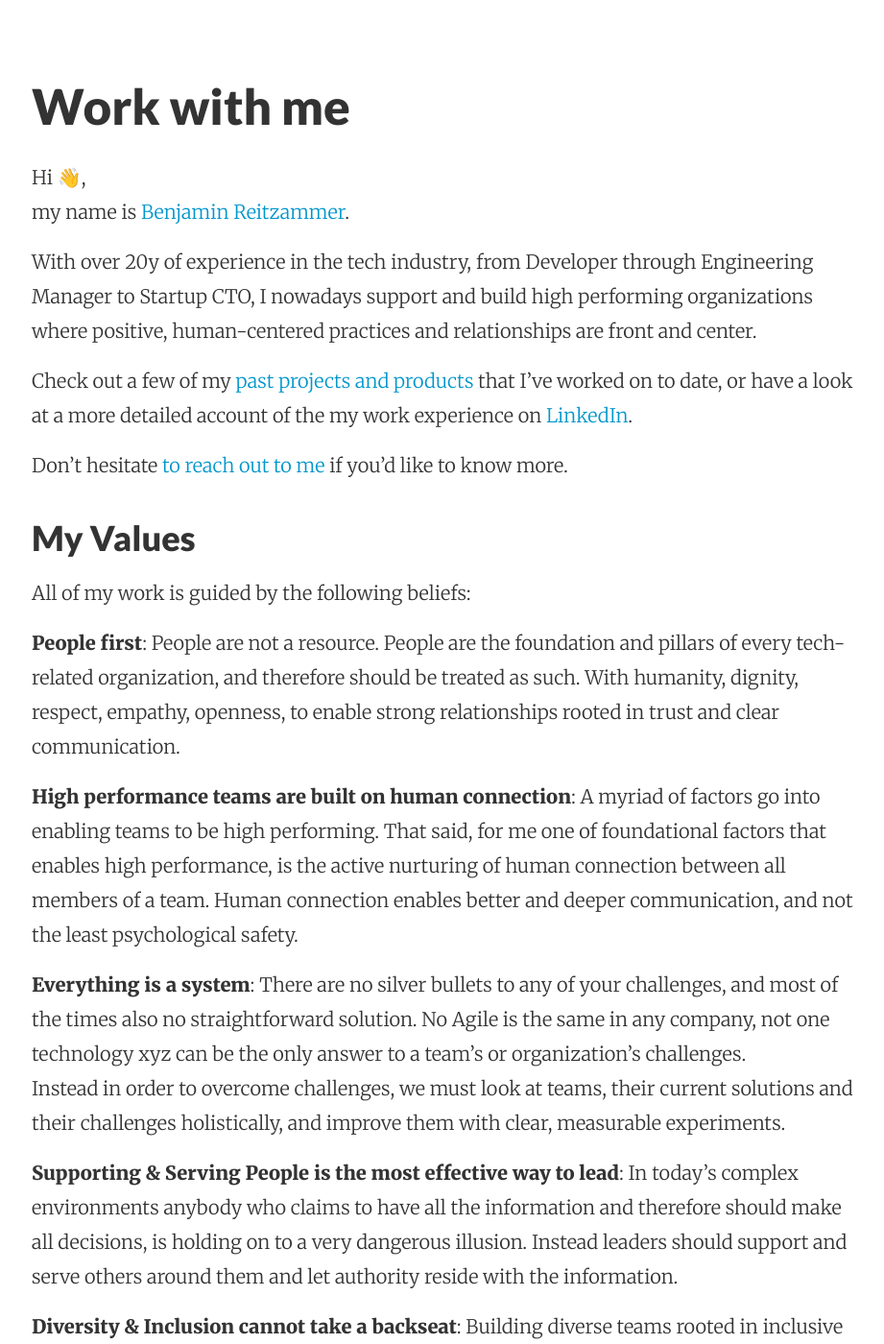
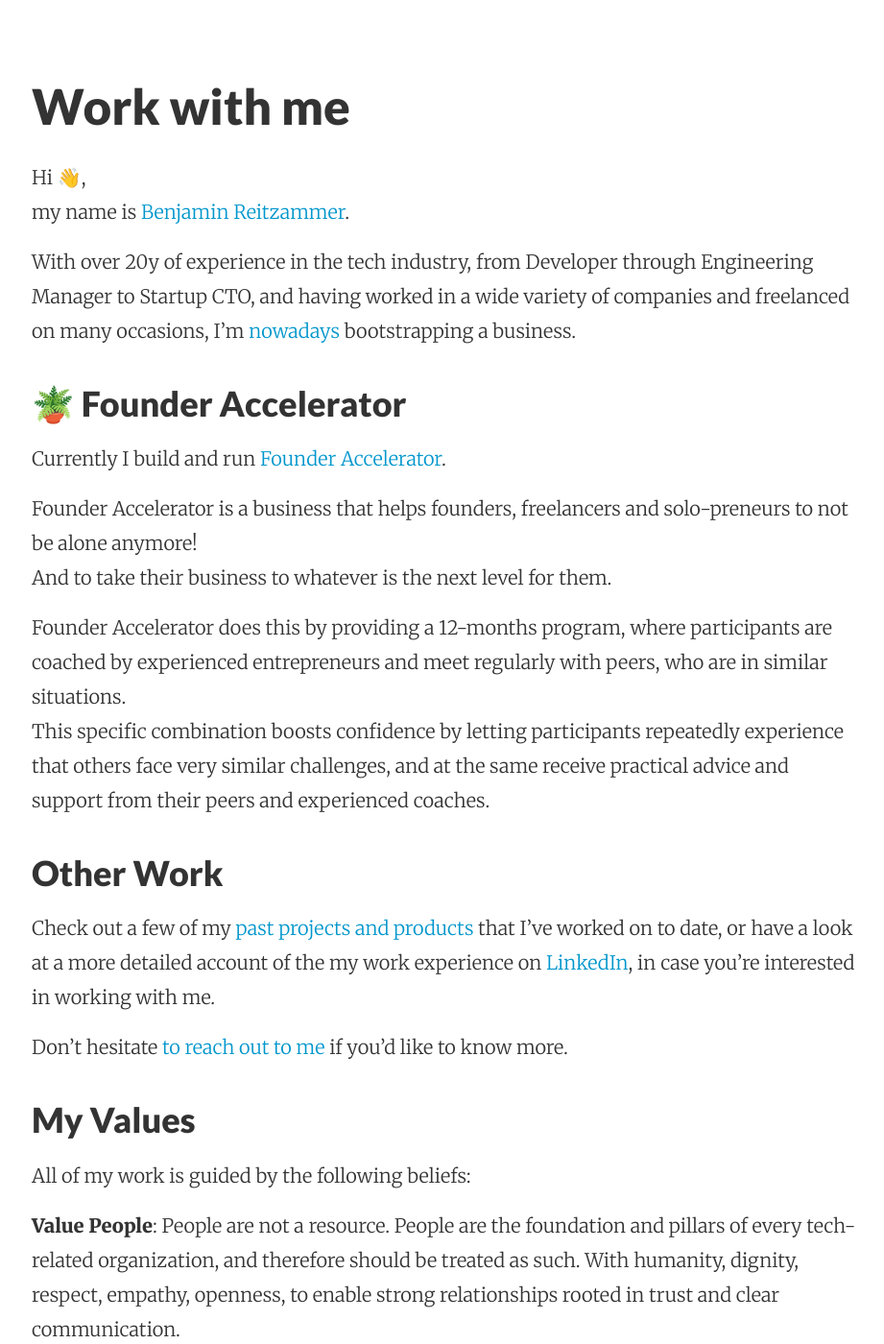
Before and after one commit to benjmin-r/cto.coffee, a Jekyll site: the page built from work/index.md, in a window 1280 px wide and 1400 px high, scrolled down 267 px. Shown: the whole window at 96% size, without its empty margins (175-1096 px from the left). Built offline with Jekyll 4.4.1, drawn with Linux system fonts in a browser that asks for light colours; nearby versions of some CDN libraries; some of the changed text lies outside the part shown.

Commit message:
update work and about page to latest state

```diff
--- a/work/index.md
+++ b/work/index.md
@@ -8,30 +8,56 @@
 Hi 👋,
 my name is [Benjamin Reitzammer](about).
 
-With over 20y of experience in the tech industry, from Developer through Engineering Manager to Startup CTO, I nowadays support and build high performing organizations where positive, human-centered practices and relationships are front and center.
+With over 20y of experience in the tech industry, from Developer through Engineering Manager to Startup CTO, and having
+worked in a wide variety of companies and freelanced on many occasions, I'm
+[nowadays](https://www.linkedin.com/feed/update/urn:li:activity:7238803395048865792/) bootstrapping a business.
 
-Check out a few of my [past projects and products](past-work) that I've worked on to date, or have a look at a more detailed account of the my work experience on [LinkedIn](https://www.linkedin.com/in/benjamin-reitzammer/).
+
+### 🪴 Founder Accelerator
+
+Currently I build and run [Founder Accelerator](https://www.linkedin.com/company/founder-accelerator/).
+
+Founder Accelerator is a business that helps founders, freelancers and solo-preneurs to not be alone anymore!
+And to take their business to whatever is the next level for them.
+
+Founder Accelerator does this by providing a 12-months program, where participants are coached by experienced
+entrepreneurs and meet regularly with peers, who are in similar situations.
+This specific combination boosts confidence by letting participants repeatedly experience that others face very similar
+challenges, and at the same receive practical advice and support from their peers and experienced coaches.
+
+
+### Other Work
+
+Check out a few of my [past projects and products](past-work) that I've worked on to date, or have a look at a more
+detailed account of the my work experience on [LinkedIn](https://www.linkedin.com/in/benjamin-reitzammer/), in case
+you're interested in working with me.
 
 Don't hesitate [to reach out to me](/contact) if you'd like to know more.
+
 
 ### My Values
 
 All of my work is guided by the following beliefs:
 
-**People first**: People are not a resource. People are the foundation and pillars of every tech-related organization, and therefore should be treated as such. With humanity, dignity, respect, empathy, openness, to enable strong
+**Value People**: People are not a resource. People are the foundation and pillars of every tech-related organization,
+and therefore should be treated as such. With humanity, dignity, respect, empathy, openness, to enable strong
 relationships rooted in trust and clear communication.
 
-**High performance teams are built on human connection**: A myriad of factors go into enabling teams to be high performing. That said, for me one of foundational factors that enables high performance, is the active nurturing of human connection between all members of a team. Human connection enables better and deeper communication, and not the least psychological safety.
+**High performance teams are built on human connection**: A myriad of factors go into enabling teams to be high
+performing. That said, for me one of foundational factors that enables high performance, is the active nurturing of
+human connection between all members of a team. Human connection enables better and deeper communication, and not the
+least psychological safety.
 
-**Everything is a system**: There are no silver bullets to any of your challenges, and most of the times also no straightforward solution. No Agile is the same in any company, not one technology xyz can be the only answer to a team's or organization's challenges.
-Instead in order to overcome challenges, we must look at teams, their current solutions and their challenges holistically, and improve them with clear, measurable experiments.
+**Everything is a system**: There are no silver bullets to any of your challenges, and most of the times also no
+straightforward solution. No Agile is the same in any company, not one technology xyz can be the only answer to a team's
+or organization's challenges.  Instead in order to overcome challenges, we must look at teams, their current solutions
+and their challenges holistically, and improve them with clear, measurable experiments.
 
-**Supporting & Serving People is the most effective way to lead**: In today's complex environments anybody who claims to have all the information and therefore should make all decisions, is holding on to a very dangerous illusion. Instead leaders should support and serve others around them and let authority reside with the information.
+**Diversity, Equity & Inclusion cannot take a backseat**: Building diverse teams rooted in inclusive behaviours is not
+only a sensible thing to do from a business point of view, it's the right thing to do.
 
-**Diversity & Inclusion cannot take a backseat**: Building diverse teams rooted in inclusive behaviours is not only a
-sensible thing to do from a business point of view, it's the right thing to do.
-
-If you don't subscribe to these beliefs with the same fervor as I do, then [we should definitely talk](/contact), as I'm very interested to hear about the beliefs that guide your work.
+If you don't subscribe to these beliefs with the same fervor as I do, then [we should definitely talk](/contact), as I'm
+very interested to hear about the beliefs that guide your work.
 
 ### Let's Talk
 
```
Also changed, not shown: work/about.md (+21 -4 lines), static/img/benjamin-large.jpg (deleted), static/img/benjamin.jpg.
